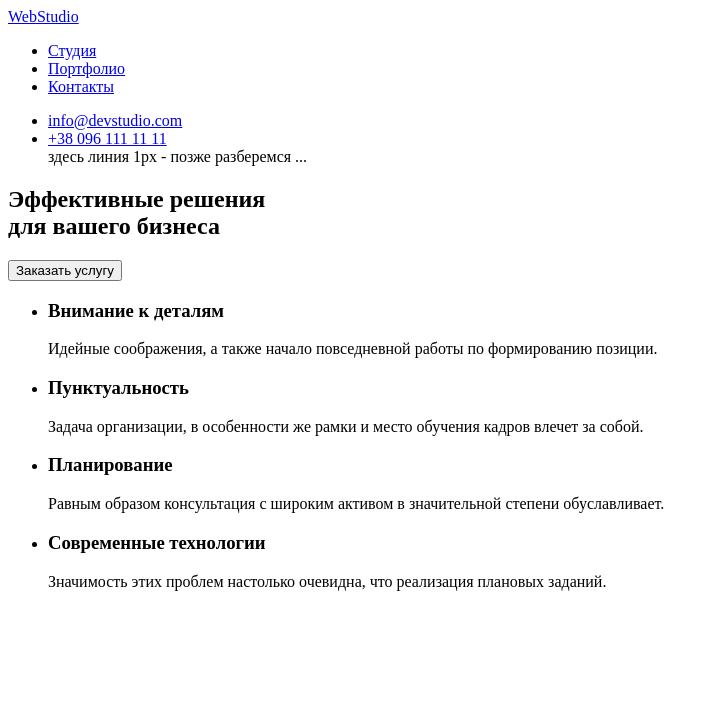
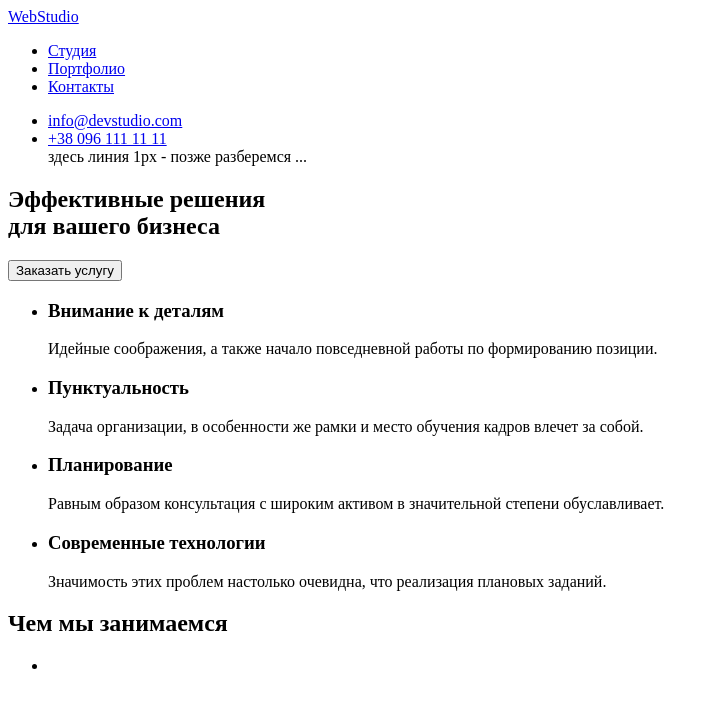
Before and after one commit to sptgin/goit-markup-hw-01, a plain HTML site: page index.html in a window 1280 px wide. Shown: the whole page, without its empty margins (0-719 px from the left). Drawn offline with Linux system fonts and the light colour scheme.

```diff
--- a/index.html
+++ b/index.html
@@ -53,7 +53,16 @@
             </li>
         </ul>
     </section>
+    <!-- Секция "Чем мы занимаемся"-->
+    <section>
+        <h2>Чем мы занимаемся</h2>
+        <ul>
+            <li>
 
+            </li>
+        </ul>
+
+    </section>
 
 
 
```
Also changed, not shown: images/webstudio-mainpage-person-demyanenko.jpg (added), images/webstudio-mainpage-person-ermakov.jpg (added), images/webstudio-mainpage-person-repina.jpg (added), images/webstudio-mainpage-person-tarasov.jpg (added).
